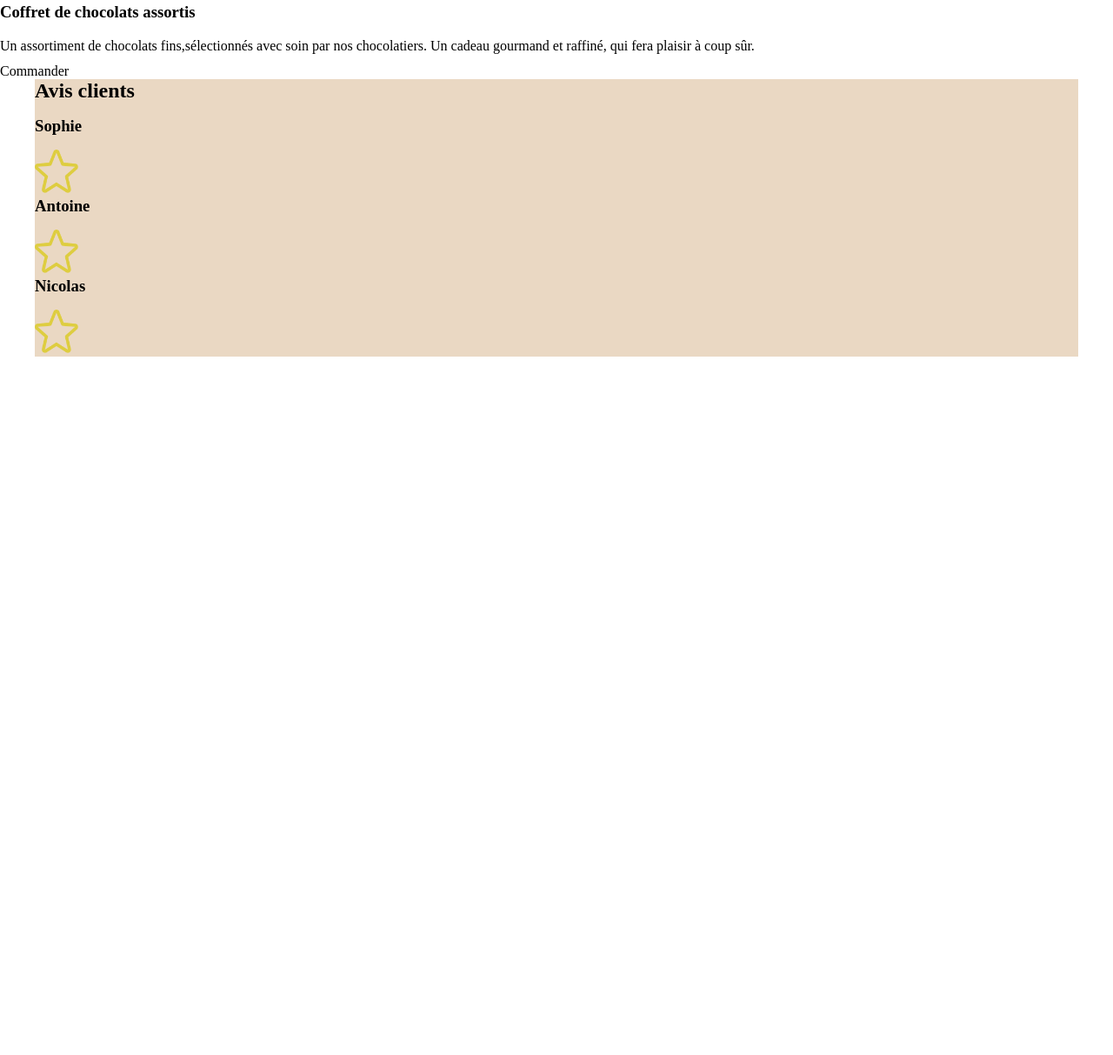
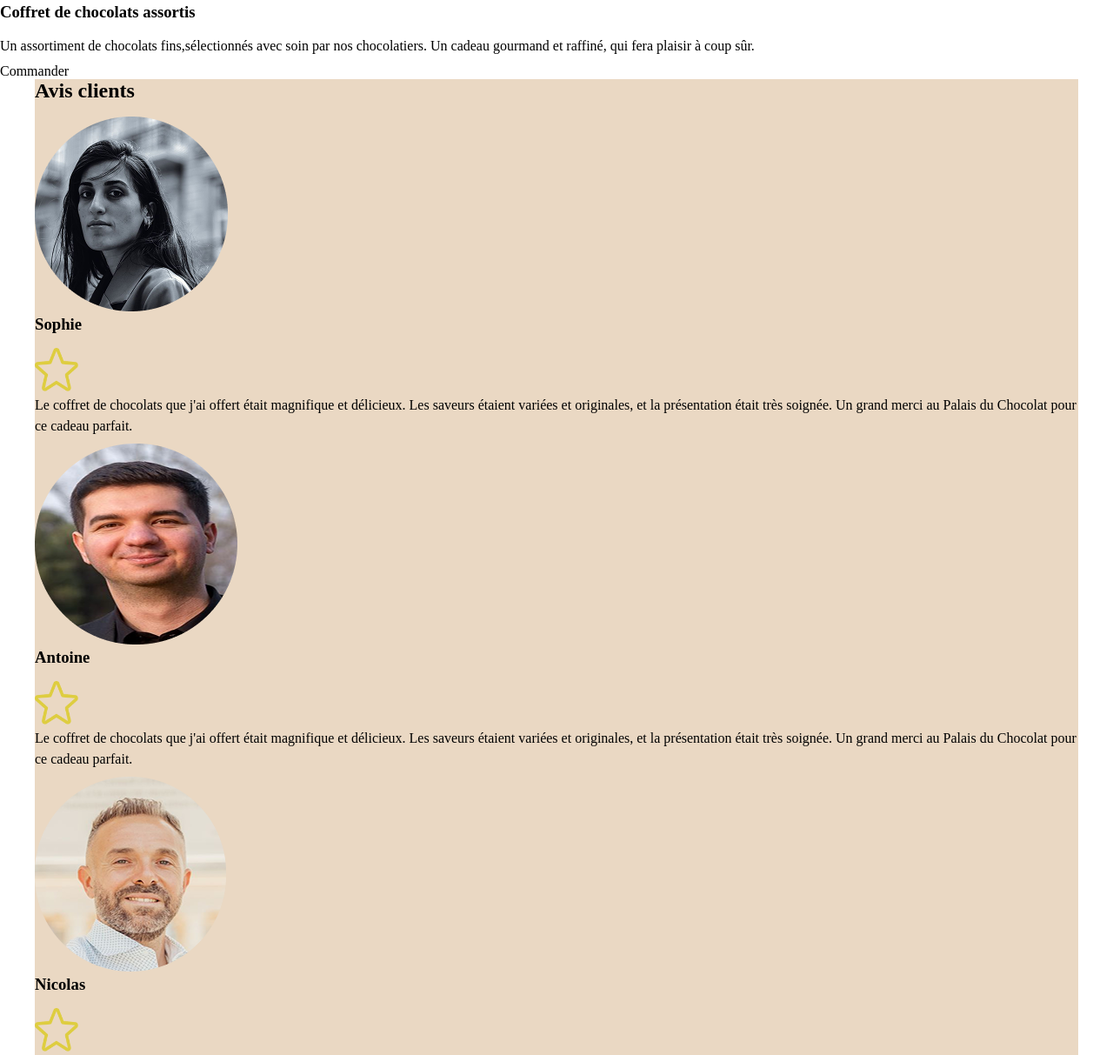
Before and after one commit to MathisHervy42/chocolaterie, a plain HTML site: page blabla.html in a window 1280 px wide. Shown: the part 1870-3083 px from the top of the page at 87% size. Before the commit the page ends 2280 px from the top, so only its background shows below. Drawn offline with Linux system fonts and the light colour scheme; a web font is replaced by a local one.

Commit message:
zqsdqswxc

```diff
--- a/blabla.html
+++ b/blabla.html
@@ -1,11 +1,13 @@
 <!DOCTYPE html>
 <html lang="fr">
+
 <head>
     <meta charset="UTF-8">
     <meta name="viewport" content="width=device-width, initial-scale=1.0">
     <title>Le Palais du Chocolat</title>
     <link rel="stylesheet" href="style.css">
 </head>
+
 <body>
     <!-- /* ANCHOR: Header*/ -->
     <header class="beige">
@@ -35,17 +37,20 @@
             <div>
                 <div class="">
                     <h3>Praliné Croustillant</h3>
-                    <p>Une ganache fondante au praliné, agrémentée d'éclats de noisettes croustillants. Un véritable délice pour les amateurs de chocolat et de fruits secs.</p>
+                    <p>Une ganache fondante au praliné, agrémentée d'éclats de noisettes croustillants. Un véritable
+                        délice pour les amateurs de chocolat et de fruits secs.</p>
                     <a href="">Commander</a>
                 </div>
                 <div>
                     <h3>Truffe au Champagne</h3>
-                    <p>Une ganache onctueuse et légèrement pétillante, enrobée de chocolat noir. Une saveur subtile et délicate, idéale pour les fêtes et les célébrations.</p>
+                    <p>Une ganache onctueuse et légèrement pétillante, enrobée de chocolat noir. Une saveur subtile et
+                        délicate, idéale pour les fêtes et les célébrations.</p>
                     <a href="">Commander</a>
                 </div>
                 <div>
                     <h3>Tablette de Chocolat noir</h3>
-                    <p>Un chocolat noir intense et puissant, aux notes de cacao amer et de fruits secs. Un grand classique de la chocolaterie, à déguster seul ou à utiliser en cuisine.</p>
+                    <p>Un chocolat noir intense et puissant, aux notes de cacao amer et de fruits secs. Un grand
+                        classique de la chocolaterie, à déguster seul ou à utiliser en cuisine.</p>
                     <a href="">Commander</a>
                 </div>
             </div>
@@ -59,30 +64,47 @@
         <div>
             <img src="Asset/Coffret.png" alt="Coffret de chocolats assortis">
             <h3>Coffret de chocolats assortis</h3>
-            <p>Un assortiment de chocolats fins,sélectionnés avec soin par nos chocolatiers. Un cadeau gourmand et raffiné, qui fera plaisir à coup sûr.</p>
+            <p>Un assortiment de chocolats fins,sélectionnés avec soin par nos chocolatiers. Un cadeau gourmand et
+                raffiné, qui fera plaisir à coup sûr.</p>
             <a href="">Commander</a>
         </div>
     </section>
     <!-- /* ANCHOR: Avis clients*/ -->
     <section class="beige container-1200">
         <h2>Avis clients</h2>
-        <div class="">
         <div>
+            <div>
+                <img src="Asset/sophie.png" alt="Sophie">
                 <h3>Sophie</h3>
                 <a href="seconnecter.html" class=>
                     <img width="50px" height="50px" src="Asset/Etoile.png">
             </div>
             <div>
+                <p>Le coffret de chocolats que j'ai offert était magnifique et délicieux. Les saveurs étaient variées et
+                    originales, et la présentation était très soignée. Un grand merci au Palais du Chocolat pour ce
+                    cadeau parfait.</p>
+            </div>
+        </div>
+        <div>
+        <div>
+            <img src="Asset/Antoine.png">
             <h3>Antoine</h3>
             <a href="seconnecter.html" class=>
                 <img width="50px" height="50px" src="Asset/Etoile.png">
         </div>
         <div>
+            <p>Le coffret de chocolats que j'ai offert était magnifique et délicieux. Les saveurs étaient variées et
+                originales, et la présentation était très soignée. Un grand merci au Palais du Chocolat pour ce
+                cadeau parfait.</p>
+        </div>
+        </div>
+        <div>
+            <img src="Asset/nicolas.png">
             <h3>Nicolas</h3>
             <a href="seconnecter.html" class=>
                 <img width="50px" height="50px" src="Asset/Etoile.png">
         </div>
-        </div>
     </section>
 </body>
+
 </html>
```
Also changed, not shown: Asset/nicolas.png (added). Lines whose indentation alone changed are shown as unchanged.
